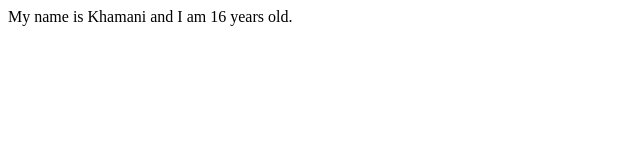
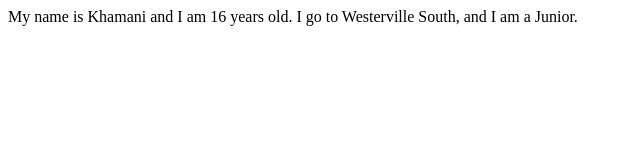
Before and after one commit to Ukijlop2/Group3, a plain HTML site: page khamani.html in a window 1280 px wide. Shown: the whole page, without its empty margins (0-640 px from the left). Drawn offline with Linux system fonts and the light colour scheme.

Commit message:
Made changes on Nov 19

```diff
--- a/khamani.html
+++ b/khamani.html
@@ -8,5 +8,7 @@
 <body>
     My name is Khamani and I am 16 years old.
 
+    I go to Westerville South, and I am a Junior.
+
 </body>
 </html>
```
